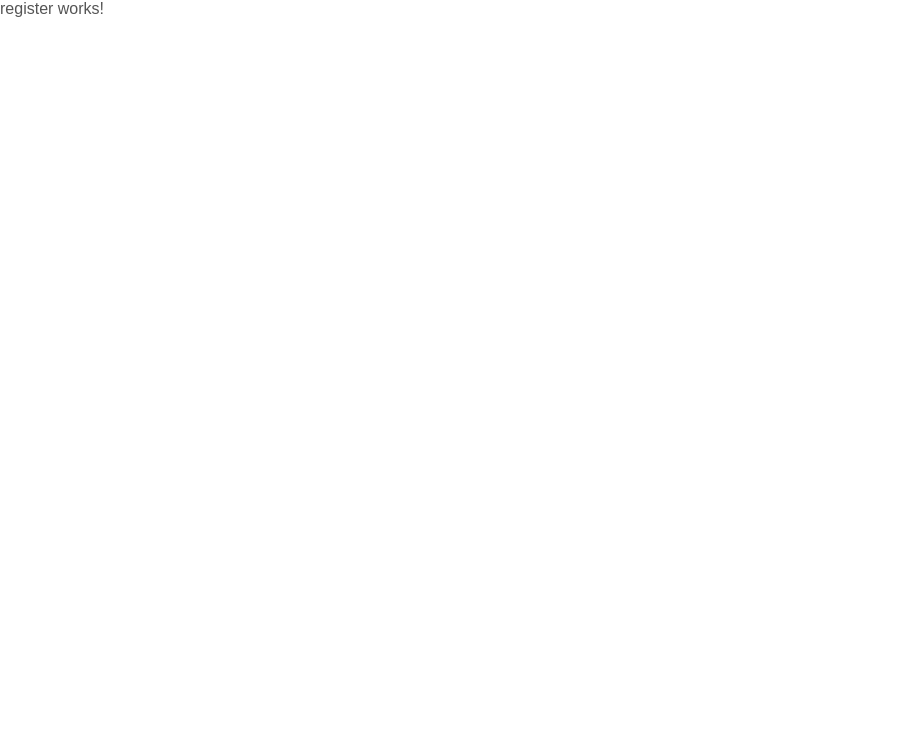
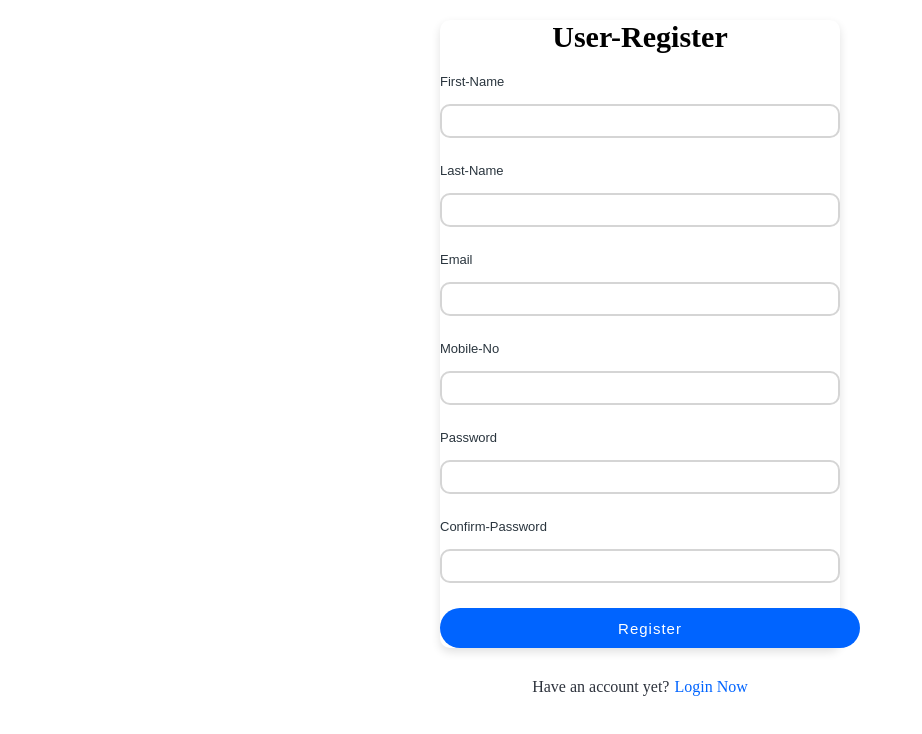
Before and after one commit to jplox/Shopping-Cart, an Angular app in the folder Frontend/shoppingcart/: page /register in a window 1280 px wide. Shown: the top 734 px of the page, without its empty margins (0-922 px from the left). Built offline with nearby package versions, Linux system fonts and the light colour scheme.

Commit message:
register component and its validation

```diff
--- a/Frontend/shoppingcart/src/app/MyComponents/register/register.component.html
+++ b/Frontend/shoppingcart/src/app/MyComponents/register/register.component.html
@@ -1 +1,55 @@
-<p>register works!</p>
+<div class="auth">
+    <div class="auth-container">
+      <div class="auth-logo">
+      </div>
+      <form action="" method="" class="auth-form">
+        <h1 class="login-primary">User-Register</h1>
+            <div class="auth-input">
+                <label for="firstname">
+                  First-Name
+                </label>
+                <input type="text" name="firstname" id="firstname"  (keyup)="onkey($event, 'firstname')"/>
+                <p *ngIf="!valid.firstname" class="error-msg">invalid firstname*</p>
+              </div>
+              <div class="auth-input">
+                <label for="lastname">
+                  Last-Name
+                </label>
+                <input type="text" name="lastname" id="lastname" (keyup)="onkey($event,'lastname')" />
+                <p *ngIf="!valid.lastname" class="error-msg">Invalid lastname*</p>
+              </div>
+              <div class="auth-input">
+                <label for="email">
+                  Email
+                </label>
+                <input type="email" name="email" id="email" (keyup)="onkey($event,'email')"/>
+                <p *ngIf="!valid.email" class="error-msg">Invalid email*</p>
+              </div>
+              <div class="auth-input">
+                <label for="mobileno">
+                  Mobile-No
+                </label>
+                <input type="tel" name="mobileno" id="mobileno" (keyup)="onkey($event,'mobileno')" />
+                <p *ngIf="!valid.mobileno" class="error-msg">Invalid number*</p>
+              </div>
+
+        <div class="auth-input">
+          <label for="password">
+            Password
+          </label>
+          <input type="password" name="password" id="password" (keyup)="onkey($event,'password')" />
+        </div>
+        <div class="auth-input">
+          <label for="confirmpassword">
+            Confirm-Password
+          </label>
+          <input type="password" name="confirmPassword" id="confirmPassword" (keyup)="onkey($event, 'confirmPassword')"/>
+          <p *ngIf="!valid.password" class="error-msg">Password Incorrect*</p>
+        </div>
+        <button type="submit" name="submit" class="auth-btn" >Register</button>
+      </form>
+      <div class="auth-bottom">
+         Have an account yet? <a href="" routerLink="/login" routerLinkActive="active" >Login Now</a>
+      </div>
+    </div>
+  </div>
--- a/Frontend/shoppingcart/src/app/MyComponents/register/register.component.ts
+++ b/Frontend/shoppingcart/src/app/MyComponents/register/register.component.ts
@@ -1,15 +1,80 @@
 import { Component, OnInit } from '@angular/core';
-
 @Component({
   selector: 'app-register',
   templateUrl: './register.component.html',
   styleUrls: ['./register.component.css']
 })
 export class RegisterComponent implements OnInit {
+  firstname = "";
+  lastname = "";
+  email = "";
+  mobileno = "";
+  password = "";
+  confirmPassword = "";
 
+  valid = {
+  firstname : true,
+  lastname : true,
+  email : true,
+  mobileno : true,
+  password : true,
+  confirmPassword : true,
+  }
   constructor() { }
 
   ngOnInit(): void {
   }
+  //validation part
+  validate(type: string): void {
+    const usernamePattern = /^[a-zA-Z]+$/
+    const emailPattern = /\S+@\S+\.\S+/;
+    const mobilePattern = /^(\+\d{1,2}\s?)?1?\-?\.?\s?\(?\d{3}\)?[\s.-]?\d{3}[\s.-]?\d{4}$/;
+    if (type === 'firstname') {
+      if (this.firstname.length < 3 || this.firstname.length>=10) {
+        this.valid.firstname = false;
+      } else {
+        this.valid.firstname = usernamePattern.test(this.firstname);
+      }
+    }
+    else if(type === "lastname"){
+      if(this.lastname.length<3 || this.lastname.length>=10){
+        this.valid.lastname = false;
+      }else{
+        this.valid.lastname = usernamePattern.test(this.lastname)
+      }
+    } else if(type === "mobileno"){
+      if(this.mobileno.length<10 || this.mobileno.length>10){
+        this.valid.mobileno = false
+      }else{
+          this.valid.mobileno = mobilePattern.test(this.mobileno)
+      }
+    }
+     else if (type === 'email') {
+      this.valid.email = emailPattern.test(this.email);
+    } else if (type === ('confirmPassword' || 'password')) {
+      if (this.password !== this.confirmPassword) {
+        this.valid.password = false;
+      } else {
+        this.valid.password = true;
+      }
+    }
+  }
 
+  //onkey function
+    onkey(event:any , type:string){
+      if(type === 'firstname'){
+       this.firstname = event.target.value;
+      }else if(type==="lastname"){
+        this.lastname = event.target.value;
+      }else if( type === "email"){
+        this.email = event.target.value;
+      }else if (type === "password"){
+        this.password = event.target.value;
+      }else if (type === "confirmPassword"){
+        this.confirmPassword = event.target.value;
+      }else if (type === "mobileno"){
+        this.mobileno = event.target.value;
+      }
+      this.validate(type)
+    }
 }
```
